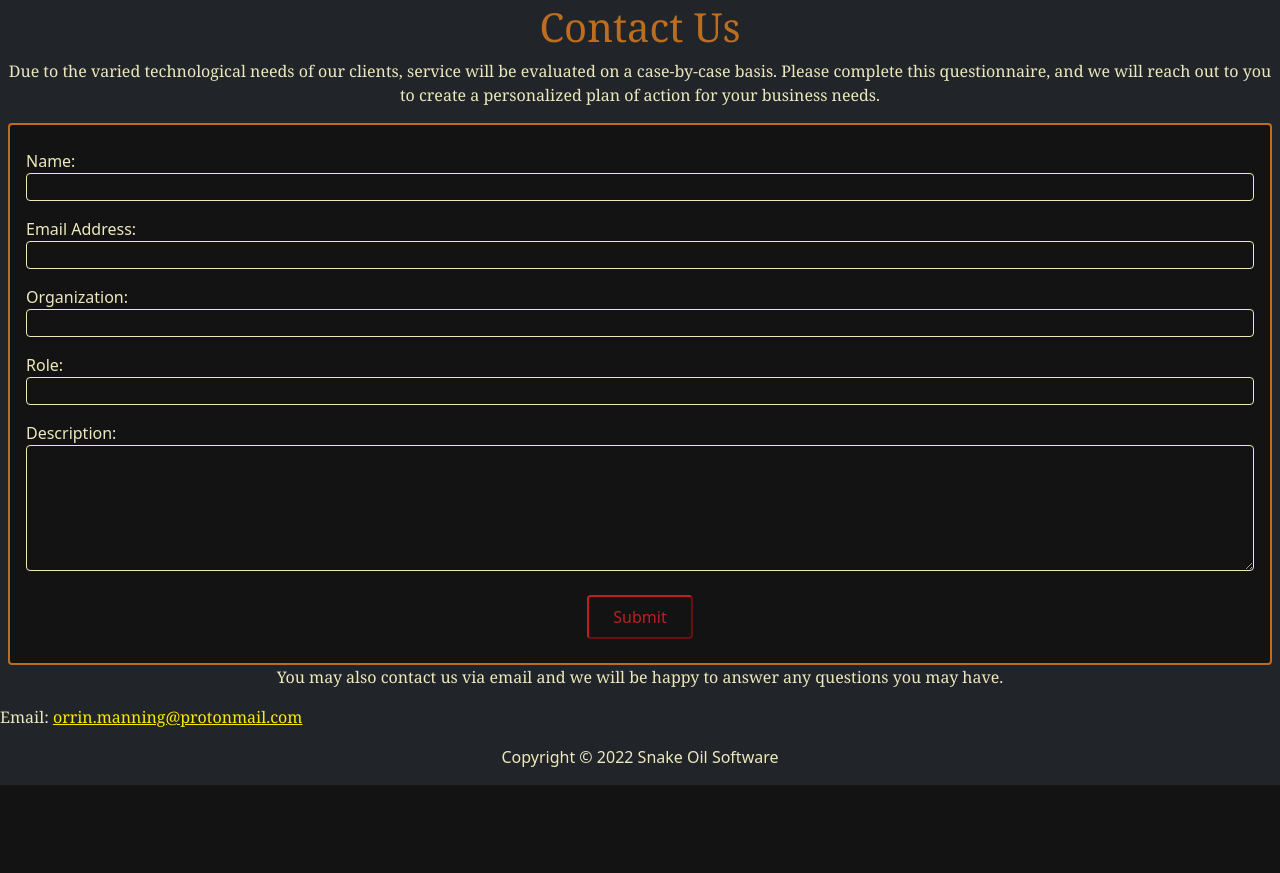
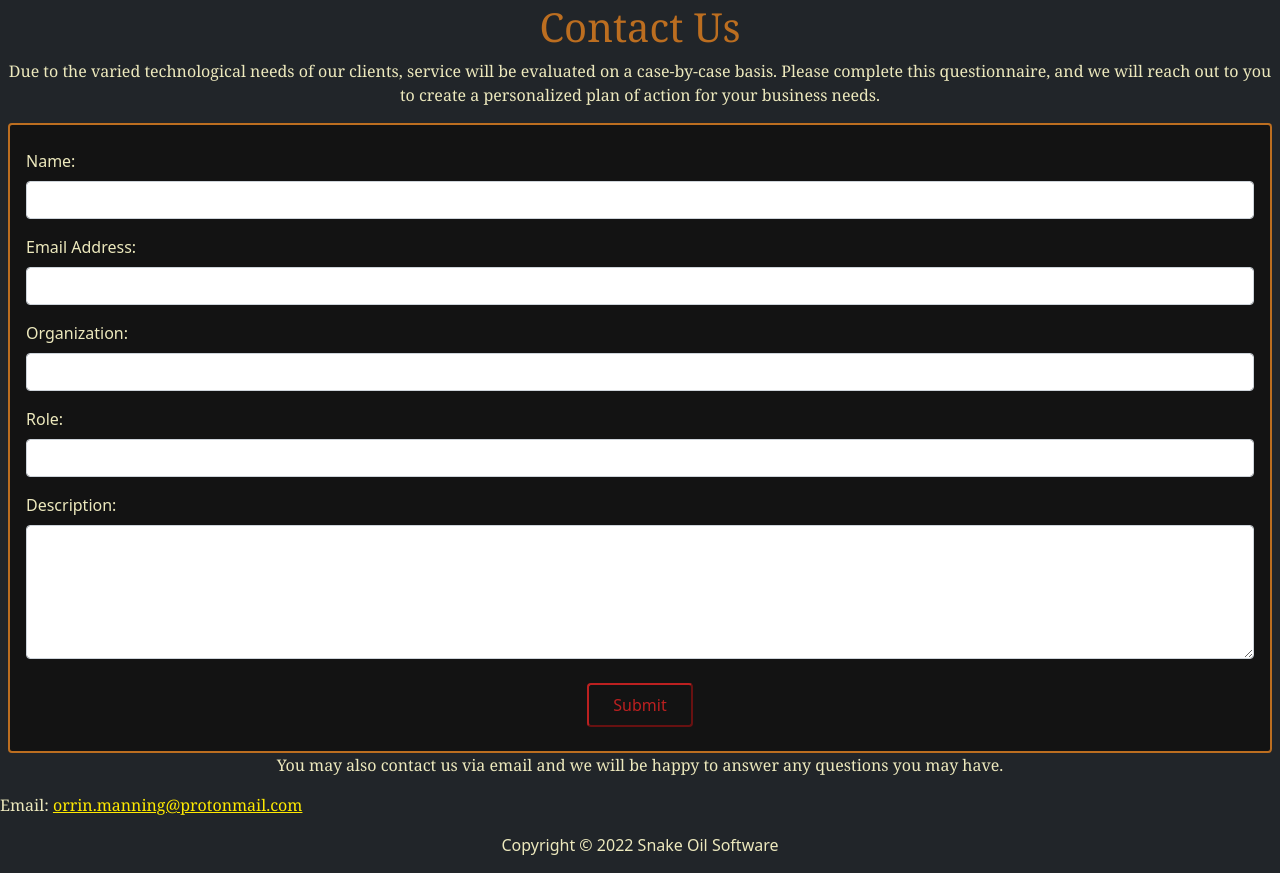
Before and after one commit to Orrin-Manning/snakeoilsoftware.com-old, a PHP site: page /contact/index.php in a window 1280 px wide. Shown: the part 53-926 px from the top of the page. Before the commit the page ends 838 px from the top, so only its background shows below. Run offline with PHP 8.4, Linux system fonts and the light colour scheme; style sheets or scripts are compiled from the project's sources; some web fonts are replaced.

Commit message:
Adopt bs form-control styling

```diff
--- a/contact/form.php
+++ b/contact/form.php
@@ -1,13 +1,23 @@
 <form action="includes/form.inc.php" method="post" class="contact-form" id="contact-form">
-  <label for="name">Name:</label>
-  <input class="contact-form-input" id="name" type="text" name="name" form="contact-form">
-  <label for="email">Email Address:</label>
-  <input class="contact-form-input" id="email" type="email" name="email" form="contact-form">
-  <label for="organization">Organization:</label>
-  <input class="contact-form-input" id="organization" type="text" name="organization" form="contact-form">
-  <label for="role">Role:</label>
-  <input class="contact-form-input" id="role" type="text" name="role" form="contact-form">
-  <label for="description">Description:</label>
-  <textarea class="contact-form-input big-input" id="description" type="text" name="description" rows="5" form="contact-form"></textarea>
+  <div class="mb-3">
+    <label class="form-label" for="name">Name:</label>
+    <input class="form-control" id="name" type="text" name="name" form="contact-form">
+  </div>
+  <div class="mb-3">
+    <label class="form-label" for="email">Email Address:</label>
+    <input class="form-control" id="email" type="email" name="email" form="contact-form">
+  </div>
+  <div class="mb-3">
+    <label class="form-label" for="organization">Organization:</label>
+    <input class="form-control" id="organization" type="text" name="organization" form="contact-form">
+  </div>
+  <div class="mb-3">
+    <label class="form-label" for="role">Role:</label>
+    <input class="form-control" id="role" type="text" name="role" form="contact-form">
+  </div>
+  <div class="mb-3">
+    <label class="form-label" for="description">Description:</label>
+    <textarea class="form-control" id="description" type="text" name="description" rows="5" form="contact-form"></textarea>
+  </div>
   <button class="contact-submit-btn" type="submit" name="submit" value="submit" form="contact-form">Submit</button>
 </form>
```
